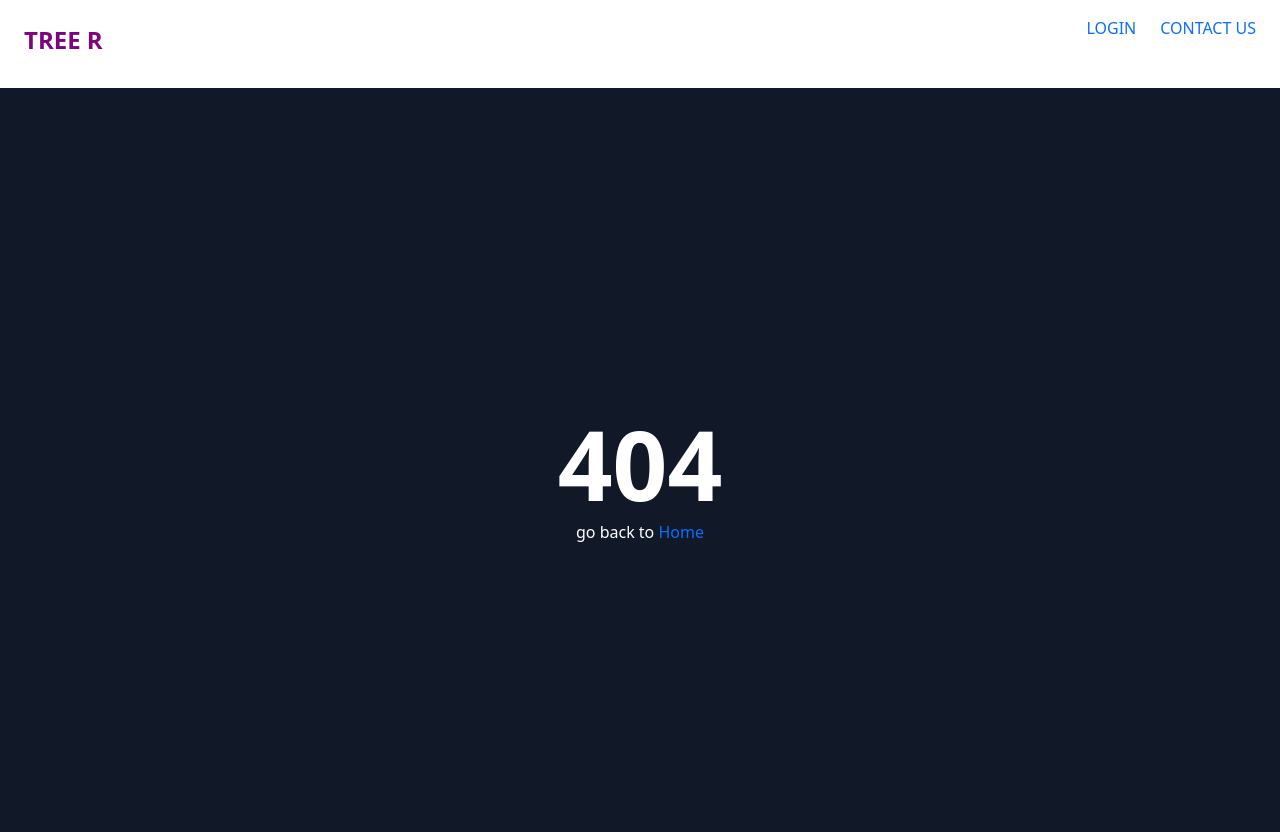
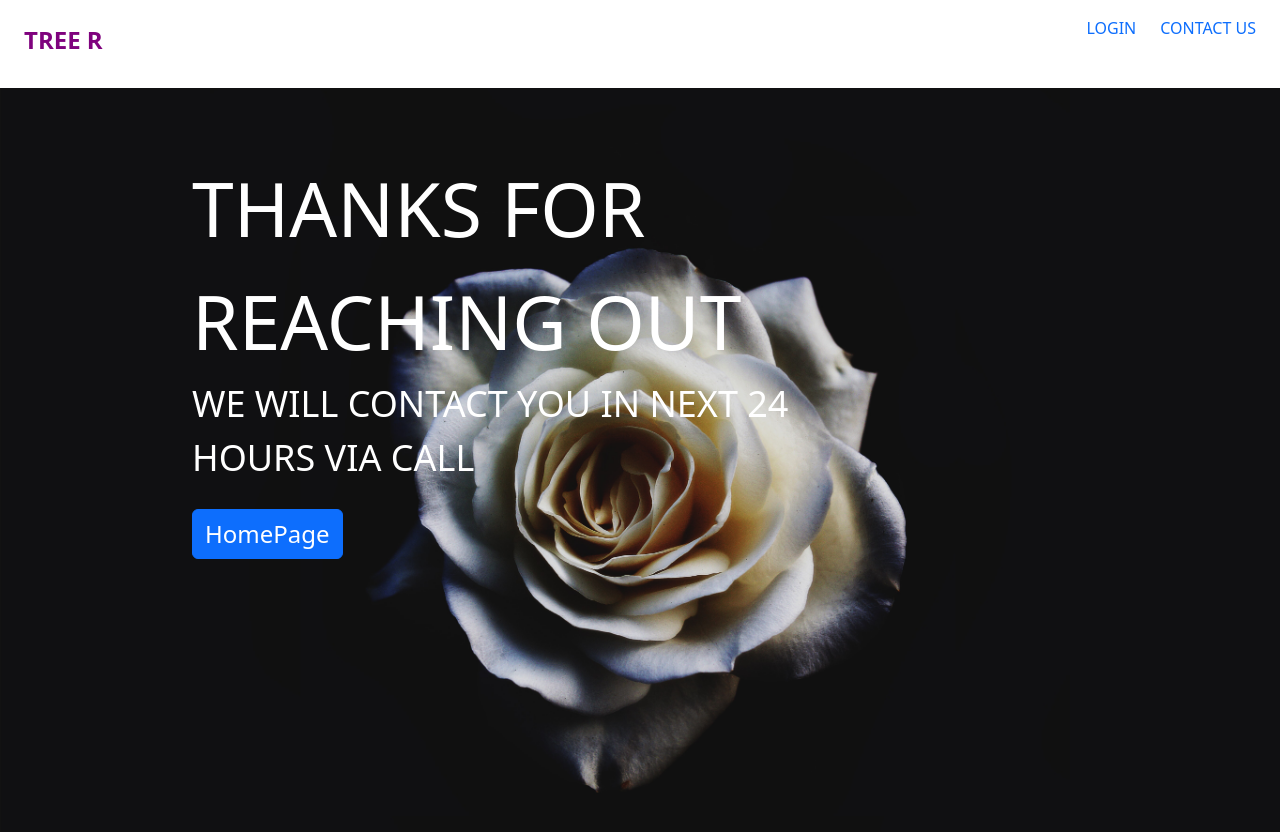
Before and after one commit to 02-varnik/tree-rs, a React (Create React App) app in the folder frontend/: page /thankyou in a window 1280 px wide. Before the commit this address had no page. Shown: the top 832 px of the page. Built offline with nearby package versions, Linux system fonts and the light colour scheme.

Commit message:
thank you page made

```diff
--- a/frontend/src/App.js
+++ b/frontend/src/App.js
@@ -11,6 +11,7 @@ import { useContext } from "react";
 import AuthContext from "./context/auth-context";
 import HistoryTable from "./pages/HistoryTable";
 import ItemForm from "./pages/ItemForm";
+import Thankyou from "./pages/Thankyou";
 
 function App() {
   const auth = useContext(AuthContext);
@@ -21,6 +22,7 @@ function App() {
         <Routes>
         <Route path="/history" element={<HistoryTable />} />
           <Route path="/" element={<HomePage />} />
+          <Route path="/thankyou" element={<Thankyou />} />
           <Route path="/login" element={<LoginPage />} />
           <Route path="/signup" element={<SignupPage />} />
           <Route path="/contact-us" element={<ContactForm />} />
@@ -35,6 +37,7 @@ function App() {
         <Navbar isLoggedIn={true} />
         <Routes>
           <Route path="/history" element={<HistoryTable />} />
+          <Route path="/thankyou" element={<Thankyou />} />
           <Route path="/" element={<HomePage />} />
           <Route path="/contact-us" element={<ContactForm />} />
           <Route path="*" element={<NotFound />} />
--- /dev/null
+++ b/frontend/src/pages/Thankyou.js
@@ -0,0 +1,48 @@
+import {Link} from "react-router-dom"
+function LandingPageButton() {
+    return <Link to="/" class="nav-link">
+        <button class="btn btn-primary" >
+            <span style={{"font-size": "24px"}}>
+                HomePage
+            </span>
+        </button>
+    </Link>
+}
+function LandingFrameMessage() {
+    const style = {
+        margin: "auto",
+        padding: "5% 35% 10% 15%",
+        color: "white"
+    }
+    return <div style={style}>
+
+        <div style={{"font-size": "75px"}}>
+            THANKS FOR REACHING OUT
+        </div>
+
+        <div style={{"font-size": "36px"}}>
+            WE WILL CONTACT YOU IN NEXT 24 HOURS VIA CALL
+        </div>
+        <br />
+        <LandingPageButton />
+    </div>
+}
+function LandingFrame() {
+    const style = {
+        "background-image": `url("images/black.jpg")`,
+        "background-repeat": "no-repeat",
+        "background-size": "cover",
+        position: "absolute",
+        height: "100%",
+        width: "100%"
+    }
+    return <div style={style}>
+        <LandingFrameMessage />
+    </div>
+}
+function Thankyou() {
+    return <div>
+        <LandingFrame />
+    </div>
+}
+export default Thankyou
```
Also changed, not shown: frontend/public/images/black.jpg (added).
